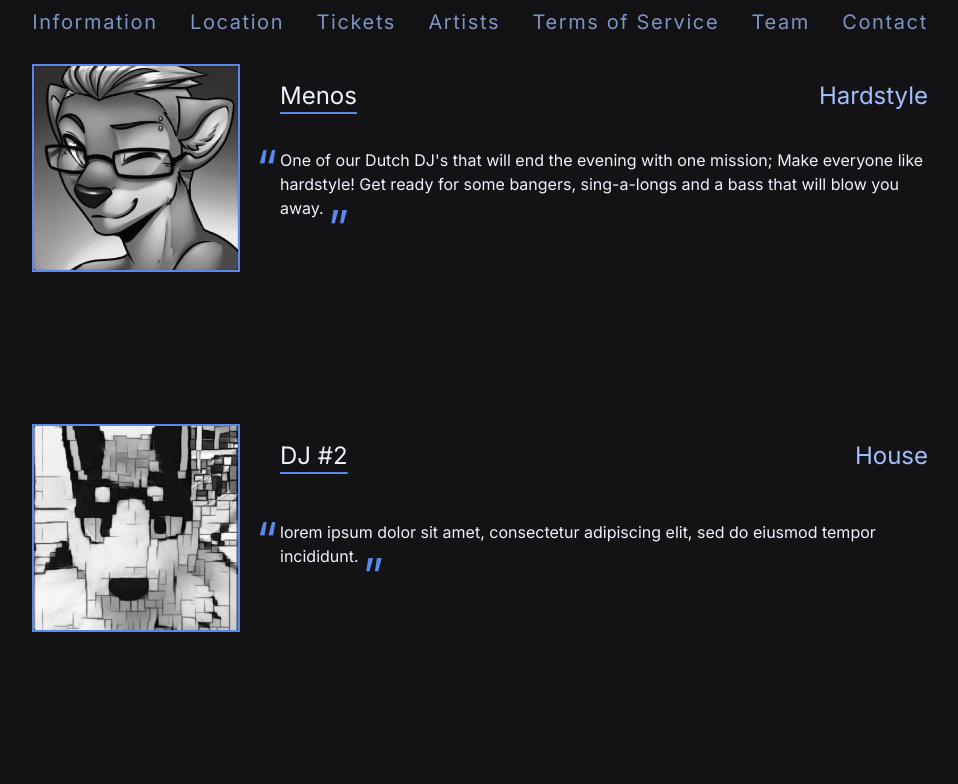
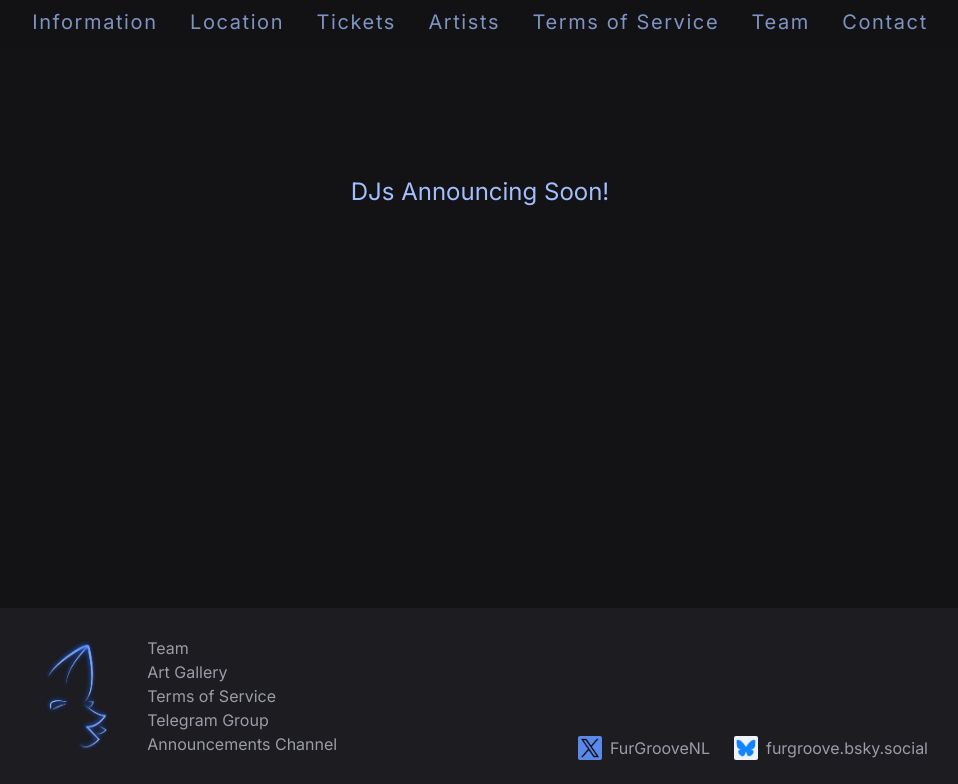
Before and after one commit to Furdook/FurGroove-AD, a Next.js app in the folder app/: page /artists in a window 1280 px wide. Shown: the top 784 px of the page, without its empty margins (160-1118 px from the left). Built offline with nearby package versions, Linux system fonts and the light colour scheme.

Commit message:
TOS text sizes updated, artist section updated to "Announcing soon"

```diff
--- a/app/src/app/artists/page.tsx
+++ b/app/src/app/artists/page.tsx
@@ -3,15 +3,14 @@ import { artists } from "@/constants";
 
 export default function Artists() {
   return (
-    <section id="artists" className="flex-col">
-      {
-        /**
-         * Renders a list of cards with an image, their name, a quote, their genre, and their social media accounts.
-         */
-        artists.map((artist, index) => (
+    <section id="artists" className="mb-24 h-96 flex-col">
+      {/**
+       * Renders a list of cards with an image, their name, a quote, their genre, and their social media accounts.
+       */
+      /*  artists.map((artist, index) => (
           <Container key={index} {...artist} />
-        ))
-      }
+        )) */}
+      <h1 className="text-2xl text-accent-400">DJs Announcing Soon!</h1>
     </section>
   );
 }
--- a/app/src/app/tos/page.tsx
+++ b/app/src/app/tos/page.tsx
@@ -42,7 +42,7 @@ export default function TOS() {
           {tosItems.map((item, index) => {
             return (
               <li key={index} className="list-disc pt-6 lg:pt-4">
-                <p className=" text-accent-300 ">{item}</p>
+                <p className="text-accent-300">{item}</p>
               </li>
             );
           })}
--- a/app/src/components/ui/accordion.tsx
+++ b/app/src/components/ui/accordion.tsx
@@ -46,7 +46,7 @@ const AccordionContent = React.forwardRef<
 >(({ className, children, ...props }, ref) => (
   <AccordionPrimitive.Content
     ref={ref}
-    className="overflow-hidden text-sm transition-all data-[state=closed]:animate-accordion-up data-[state=open]:animate-accordion-down"
+    className="overflow-hidden transition-all data-[state=closed]:animate-accordion-up data-[state=open]:animate-accordion-down"
     {...props}
   >
     <div className={cn("pb-4 pt-0", className)}>{children}</div>
```
